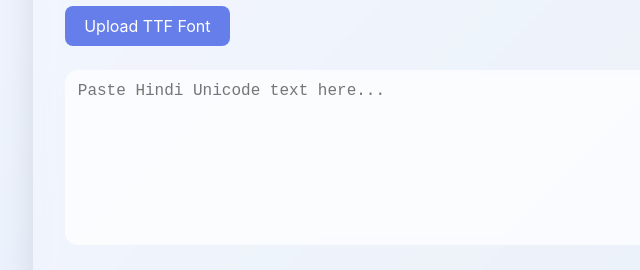
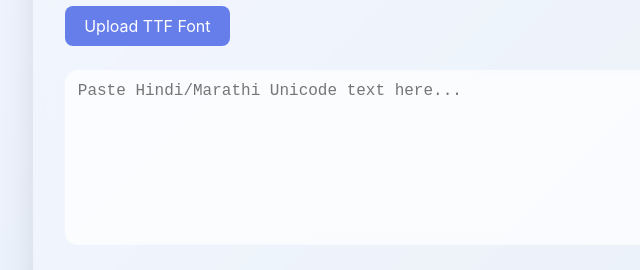
Before and after one commit to prafulrahate/MilleniumVarun, a website built with Vite: page index.html in a window 1280 px wide. Shown: the part 142-412 px from the top of the page, 175-815 px from the left. Built offline with nearby package versions, Linux system fonts and the light colour scheme.

Commit message:
Update textarea placeholder for Unicode input

```diff
--- a/index.html
+++ b/index.html
@@ -15,7 +15,7 @@
     </div>
     <div class="glyph-preview" id="glyphPreview"></div>
     <div class="input-section">
-      <textarea id="unicodeInput" placeholder="Paste Hindi Unicode text here..."></textarea>
+      <textarea id="unicodeInput" placeholder="Paste Hindi/Marathi Unicode text here..."></textarea>
     </div>
     <button class="convert-btn" id="convertBtn">Convert</button>
     <div class="output-section">
```
